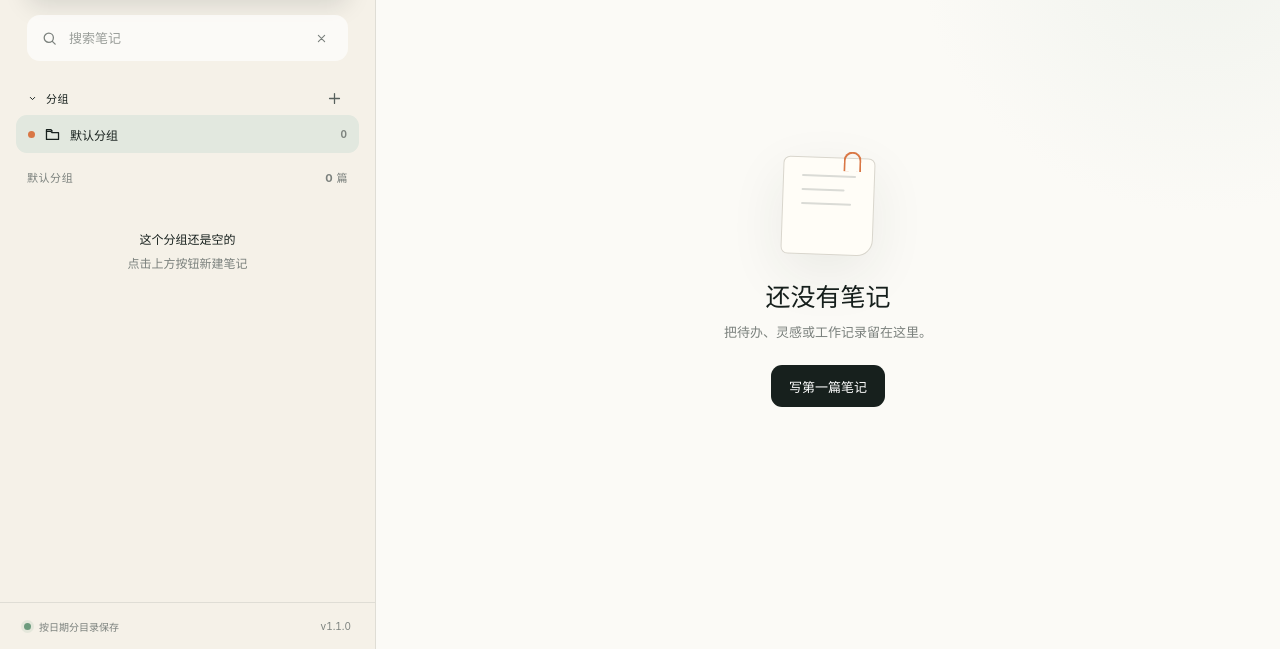
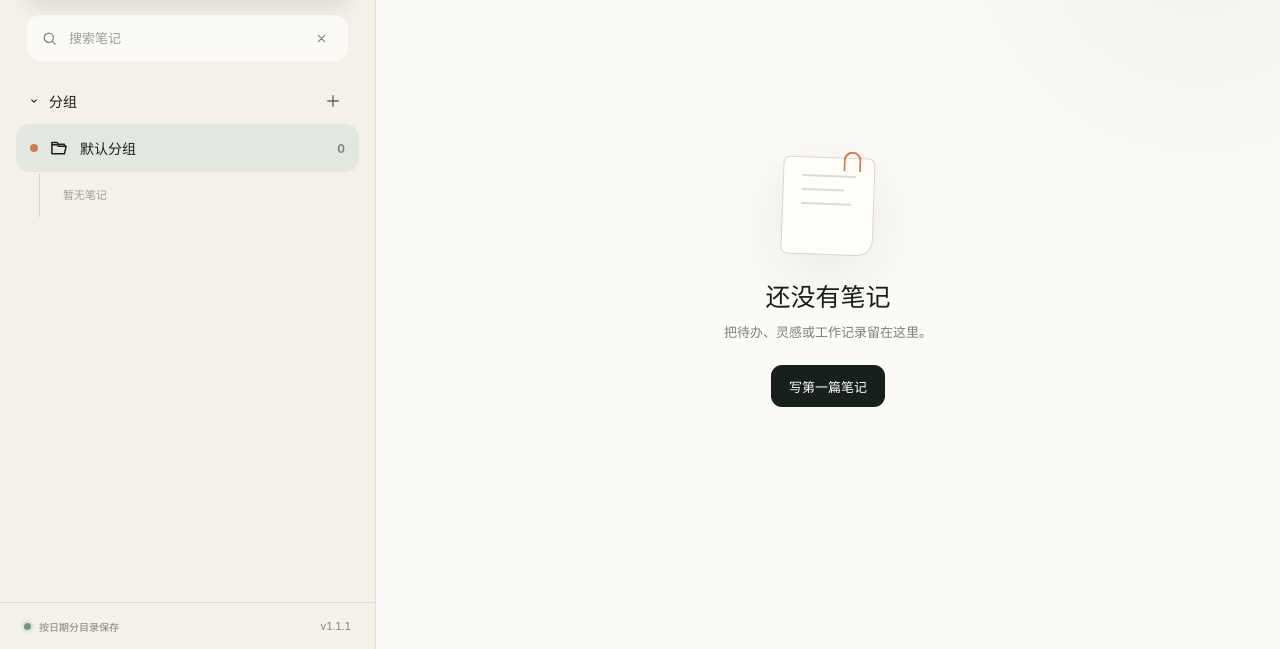
Before and after one commit to coderxxs/xxsNote, a plain HTML site: page dist/index.html in a window 1280 px wide. Shown: the part 151-800 px from the top of the page. Drawn offline with Linux system fonts and the light colour scheme; no server answers.

Commit message:
Show notes inside expandable groups

```diff
--- a/dist/app.js
+++ b/dist/app.js
@@ -6,9 +6,6 @@
 
   const elements = {
     body: document.body,
-    notesList: document.querySelector("#notesList"),
-    noteCount: document.querySelector("#noteCount"),
-    currentGroupLabel: document.querySelector("#currentGroupLabel"),
     groupsList: document.querySelector("#groupsList"),
     groupsToggle: document.querySelector("#groupsToggle"),
     addGroupButton: document.querySelector("#addGroupButton"),
@@ -46,6 +43,7 @@
   let groups = [DEFAULT_GROUP];
   let activeId = null;
   let activeGroupId = DEFAULT_GROUP.id;
+  const expandedGroupIds = new Set([DEFAULT_GROUP.id]);
   let searchTerm = "";
   let saveTimer = null;
   let saveChain = Promise.resolve();
@@ -82,6 +80,7 @@
       groups = normalizeGroups(groupValues);
       notes = Array.isArray(noteValues) ? noteValues.filter(isValidMetadata).map(normalizeMetadata) : [];
       activeGroupId = groups[0]?.id ?? DEFAULT_GROUP.id;
+      expandedGroupIds.add(activeGroupId);
 
       if (notes.length === 0) {
         await addNote({
@@ -247,30 +246,50 @@
     return notes.find((note) => note.id === activeId) ?? null;
   }
 
-  function getActiveGroup() {
-    return groups.find((group) => group.id === activeGroupId) ?? groups[0] ?? DEFAULT_GROUP;
-  }
-
   function renderAll() {
     renderGroups();
-    renderList();
     renderEditor();
   }
 
   function renderGroups() {
     elements.groupsList.replaceChildren();
+    const normalizedTerm = searchTerm.trim().toLocaleLowerCase("zh-CN");
     const fragment = document.createDocumentFragment();
+    let resultCount = 0;
+
     for (const group of groups) {
+      const groupNotes = sortNotes(notes.filter((note) => note.groupId === group.id));
+      const visibleNotes = groupNotes.filter((note) => {
+        if (!normalizedTerm) return true;
+        const searchable = `${note.title}\n${note.content ?? note.preview ?? ""}`;
+        return searchable.toLocaleLowerCase("zh-CN").includes(normalizedTerm);
+      });
+      resultCount += visibleNotes.length;
+
+      const isExpanded = normalizedTerm
+        ? visibleNotes.length > 0
+        : expandedGroupIds.has(group.id);
+      const section = document.createElement("section");
+      section.className = "group-section";
+
       const row = document.createElement("button");
       row.type = "button";
       row.className = `group-row${group.id === activeGroupId ? " active" : ""}`;
       row.dataset.groupId = group.id;
+      row.setAttribute("aria-expanded", String(isExpanded));
+      row.setAttribute("aria-controls", `group-notes-${group.id}`);
+
+      const status = document.createElement("span");
+      status.className = "group-row-status";
+      status.setAttribute("aria-hidden", "true");
 
       const icon = document.createElementNS("http://www.w3.org/2000/svg", "svg");
       icon.setAttribute("viewBox", "0 0 24 24");
       icon.setAttribute("class", "group-row-icon");
       icon.setAttribute("aria-hidden", "true");
-      icon.innerHTML = '<path d="M3.5 7.5h6l2 2h9v9.5h-17z" /><path d="M3.5 7.5V5h6l2 2" />';
+      icon.innerHTML = isExpanded
+        ? '<path d="M3.5 8h6l2 2h9l-2 9h-15z" /><path d="M3.5 8V5.5h6l2 2h7V10" />'
+        : '<path d="M3.5 7.5h6l2 2h9v9.5h-17z" /><path d="M3.5 7.5V5h6l2 2" />';
 
       const name = document.createElement("span");
       name.className = "group-row-name";
@@ -278,16 +297,42 @@
 
       const count = document.createElement("span");
       count.className = "group-row-count";
-      count.textContent = String(notes.filter((note) => note.groupId === group.id).length);
+      count.textContent = String(groupNotes.length);
 
-      row.append(icon, name, count);
-      row.addEventListener("click", () => void selectGroup(group.id));
-      fragment.append(row);
+      row.append(status, icon, name, count);
+      row.addEventListener("click", () => toggleGroup(group.id));
+      section.append(row);
+
+      const nestedList = document.createElement("div");
+      nestedList.className = "group-notes";
+      nestedList.id = `group-notes-${group.id}`;
+      nestedList.setAttribute("role", "listbox");
+      nestedList.setAttribute("aria-label", `${group.name}中的笔记`);
+      nestedList.hidden = !isExpanded;
+
+      if (isExpanded) {
+        if (visibleNotes.length > 0) {
+          for (const note of visibleNotes) nestedList.append(createNoteCard(note));
+        } else if (!normalizedTerm) {
+          const empty = document.createElement("div");
+          empty.className = "group-empty";
+          empty.textContent = "暂无笔记";
+          nestedList.append(empty);
+        }
+      }
+
+      section.append(nestedList);
+      fragment.append(section);
     }
+
     elements.groupsList.append(fragment);
+    if (normalizedTerm && resultCount === 0) {
+      const empty = document.createElement("div");
+      empty.className = "no-results";
+      empty.innerHTML = "<strong>没有找到相关笔记</strong><span>可搜索标题和内容摘要</span>";
+      elements.groupsList.append(empty);
+    }
 
-    const activeGroup = getActiveGroup();
-    elements.currentGroupLabel.textContent = activeGroup.name;
     elements.noteGroupSelect.replaceChildren();
     for (const group of groups) {
       const option = document.createElement("option");
@@ -295,33 +340,6 @@
       option.textContent = group.name;
       elements.noteGroupSelect.append(option);
     }
-  }
-
-  function renderList() {
-    const normalizedTerm = searchTerm.trim().toLocaleLowerCase("zh-CN");
-    const groupNotes = notesForActiveGroup();
-    const filtered = sortNotes(groupNotes).filter((note) => {
-      if (!normalizedTerm) return true;
-      const searchable = `${note.title}\n${note.content ?? note.preview ?? ""}`;
-      return searchable.toLocaleLowerCase("zh-CN").includes(normalizedTerm);
-    });
-
-    elements.noteCount.textContent = normalizedTerm ? `${filtered.length} 条结果` : `${groupNotes.length} 篇`;
-    elements.notesList.replaceChildren();
-
-    if (filtered.length === 0) {
-      const empty = document.createElement("div");
-      empty.className = "no-results";
-      empty.innerHTML = normalizedTerm
-        ? "<strong>没有找到相关笔记</strong><span>可搜索标题和内容摘要</span>"
-        : "<strong>这个分组还是空的</strong><span>点击上方按钮新建笔记</span>";
-      elements.notesList.append(empty);
-      return;
-    }
-
-    const fragment = document.createDocumentFragment();
-    for (const note of filtered) fragment.append(createNoteCard(note));
-    elements.notesList.append(fragment);
   }
 
   function createNoteCard(note) {
@@ -382,34 +400,26 @@
     elements.paragraphCount.textContent = `${countParagraphs(note.content ?? "")} 段`;
   }
 
-  async function selectGroup(groupId) {
+  function toggleGroup(groupId) {
     if (!groups.some((group) => group.id === groupId)) return;
     flushSave();
     activeGroupId = groupId;
-    searchTerm = "";
-    elements.searchInput.value = "";
-    elements.clearSearch.hidden = true;
-    activeId = sortNotes(notesForActiveGroup())[0]?.id ?? null;
-    if (activeId) {
-      try {
-        await ensureLoaded(activeId);
-      } catch (error) {
-        setSaveState("error", "无法读取这篇笔记");
-        console.error(error);
-      }
-    }
-    renderAll();
-    closeSidebar();
+    if (expandedGroupIds.has(groupId)) expandedGroupIds.delete(groupId);
+    else expandedGroupIds.add(groupId);
+    renderGroups();
   }
 
   async function selectNote(id) {
-    if (!notes.some((note) => note.id === id) || id === activeId) {
+    const selectedNote = notes.find((note) => note.id === id);
+    if (!selectedNote || id === activeId) {
       closeSidebar();
       return;
     }
     flushSave();
+    activeGroupId = selectedNote.groupId || DEFAULT_GROUP.id;
+    expandedGroupIds.add(activeGroupId);
     activeId = id;
-    renderList();
+    renderGroups();
     closeSidebar();
     try {
       await ensureLoaded(id);
@@ -427,6 +437,7 @@
     note.preview = makePreview(note.content);
     notes.push(note);
     activeId = note.id;
+    expandedGroupIds.add(activeGroupId);
     searchTerm = "";
     elements.searchInput.value = "";
     elements.clearSearch.hidden = true;
@@ -445,7 +456,7 @@
     elements.lastEditedTime.textContent = `最后编辑 ${formatClockTime(note.updatedAt)}`;
     elements.characterCount.textContent = `${countCharacters(note.content ?? "")} 字`;
     elements.paragraphCount.textContent = `${countParagraphs(note.content ?? "")} 段`;
-    renderList();
+    renderGroups();
     queueSave();
   }
 
@@ -465,6 +476,7 @@
     saveTimer = null;
     deletedSnapshot = { note: { ...notes[index] }, index };
     const deletedId = notes[index].id;
+    activeGroupId = notes[index].groupId || DEFAULT_GROUP.id;
     notes.splice(index, 1);
     activeId = sortNotes(notesForActiveGroup())[0]?.id ?? null;
     renderAll();
@@ -487,6 +499,7 @@
     const restored = deletedSnapshot.note;
     notes.splice(Math.min(deletedSnapshot.index, notes.length), 0, restored);
     activeGroupId = restored.groupId || DEFAULT_GROUP.id;
+    expandedGroupIds.add(activeGroupId);
     activeId = restored.id;
     deletedSnapshot = null;
     elements.toast.hidden = true;
@@ -504,6 +517,7 @@
     if (!response.ok) throw new Error(result.error || "创建分组失败");
     if (!groups.some((group) => group.id === result.id)) groups.push(result);
     activeGroupId = result.id;
+    expandedGroupIds.add(result.id);
     activeId = sortNotes(notesForActiveGroup())[0]?.id ?? null;
     renderAll();
   }
@@ -609,6 +623,7 @@
     note.groupId = event.target.value;
     note.updatedAt = Date.now();
     activeGroupId = note.groupId;
+    expandedGroupIds.add(activeGroupId);
     void persistNote(note);
     renderAll();
   });
@@ -652,7 +667,7 @@
   elements.searchInput.addEventListener("input", (event) => {
     searchTerm = event.target.value;
     elements.clearSearch.hidden = !searchTerm;
-    renderList();
+    renderGroups();
   });
 
   elements.clearSearch.addEventListener("click", () => {
@@ -660,7 +675,7 @@
     elements.searchInput.value = "";
     elements.clearSearch.hidden = true;
     elements.searchInput.focus();
-    renderList();
+    renderGroups();
   });
 
   elements.formatToolbar.addEventListener("click", (event) => {
--- a/dist/index.html
+++ b/dist/index.html
@@ -54,17 +54,10 @@
           <div class="groups-list" id="groupsList"></div>
         </section>
 
-        <div class="list-heading">
-          <span id="currentGroupLabel">默认分组</span>
-          <span id="noteCount">0 篇</span>
-        </div>
-
-        <div class="notes-list" id="notesList" role="listbox" aria-label="全部笔记"></div>
-
         <div class="sidebar-foot">
           <span class="local-dot" aria-hidden="true"></span>
           <span>按日期分目录保存</span>
-          <span class="app-version" id="appVersion">v1.1.0</span>
+          <span class="app-version" id="appVersion">v1.1.1</span>
         </div>
       </aside>
 
--- a/dist/styles.css
+++ b/dist/styles.css
@@ -250,15 +250,20 @@ svg {
 }
 
 .groups-panel {
-  margin: 0 16px 16px;
+  display: flex;
+  min-height: 0;
+  flex: 1;
+  flex-direction: column;
+  margin: 0 13px;
+  overflow: hidden;
 }
 
 .groups-heading {
   display: flex;
-  height: 34px;
+  min-height: 40px;
   align-items: center;
   justify-content: space-between;
-  padding: 0 10px;
+  padding: 0 14px;
 }
 
 .groups-toggle,
@@ -271,15 +276,14 @@ svg {
 }
 
 .groups-toggle {
-  gap: 7px;
+  gap: 8px;
   padding: 6px 0;
-  font-size: 11px;
+  font-size: 14px;
   font-weight: 800;
-  letter-spacing: 0.05em;
 }
 
 .groups-toggle svg {
-  width: 13px;
+  width: 14px;
   transition: transform 160ms ease;
 }
 
@@ -300,32 +304,41 @@ svg {
 }
 
 .group-add-button svg {
-  width: 17px;
+  width: 20px;
 }
 
 .groups-list {
   display: grid;
+  min-height: 0;
+  align-content: start;
+  flex: 1;
   gap: 3px;
-  overflow: hidden;
+  overflow-y: auto;
+  padding: 3px 3px 18px;
+  scrollbar-color: #ccc9c0 transparent;
+  scrollbar-width: thin;
 }
 
 .groups-list.collapsed {
   display: none;
 }
 
+.group-section {
+  display: grid;
+}
+
 .group-row {
-  position: relative;
   display: flex;
   width: 100%;
-  min-height: 38px;
+  min-height: 48px;
   align-items: center;
-  gap: 9px;
-  padding: 0 12px;
+  gap: 11px;
+  padding: 0 14px;
   border: 0;
-  border-radius: 11px;
+  border-radius: 14px;
   background: transparent;
   color: #5f6662;
-  font-size: 12px;
+  font-size: 14px;
   text-align: left;
   cursor: pointer;
 }
@@ -340,17 +353,20 @@ svg {
   font-weight: 700;
 }
 
-.group-row.active::before {
-  width: 7px;
-  height: 7px;
+.group-row-status {
+  width: 8px;
+  height: 8px;
   flex: 0 0 auto;
   border-radius: 50%;
+  background: transparent;
+}
+
+.group-row.active .group-row-status {
   background: var(--orange);
-  content: "";
 }
 
 .group-row-icon {
-  width: 17px;
+  width: 20px;
   flex: 0 0 auto;
 }
 
@@ -364,27 +380,31 @@ svg {
 
 .group-row-count {
   color: #7e847f;
-  font-size: 10px;
+  font-size: 12px;
   font-variant-numeric: tabular-nums;
 }
 
-.list-heading {
-  display: flex;
-  justify-content: space-between;
-  padding: 0 27px 10px;
-  color: var(--muted);
-  font-size: 11px;
-  font-weight: 700;
-  letter-spacing: 0.05em;
+.group-notes {
+  display: grid;
+  margin: 2px 4px 8px 23px;
+  padding: 2px 0 3px 9px;
+  border-left: 1px solid rgba(72, 107, 93, 0.2);
 }
 
-.notes-list {
-  min-height: 0;
-  flex: 1;
-  overflow-y: auto;
-  padding: 0 13px 18px;
-  scrollbar-color: #ccc9c0 transparent;
-  scrollbar-width: thin;
+.group-notes[hidden] {
+  display: none;
+}
+
+.group-notes .note-card {
+  margin: 1px 0 5px;
+  padding: 12px 13px 11px 17px;
+  border-radius: 11px;
+}
+
+.group-empty {
+  padding: 10px 14px 12px;
+  color: #9a9d99;
+  font-size: 11px;
 }
 
 .note-card {
```
Also changed, not shown: 6 other files.
